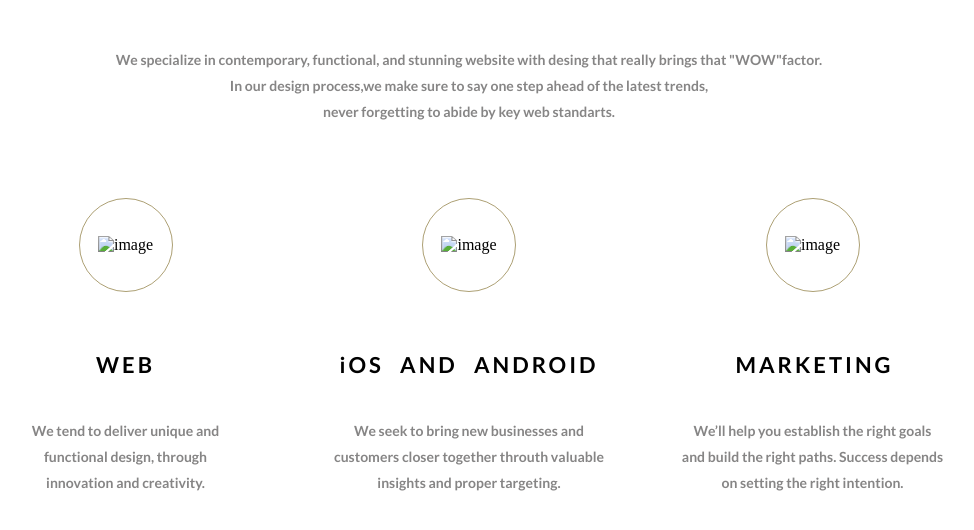
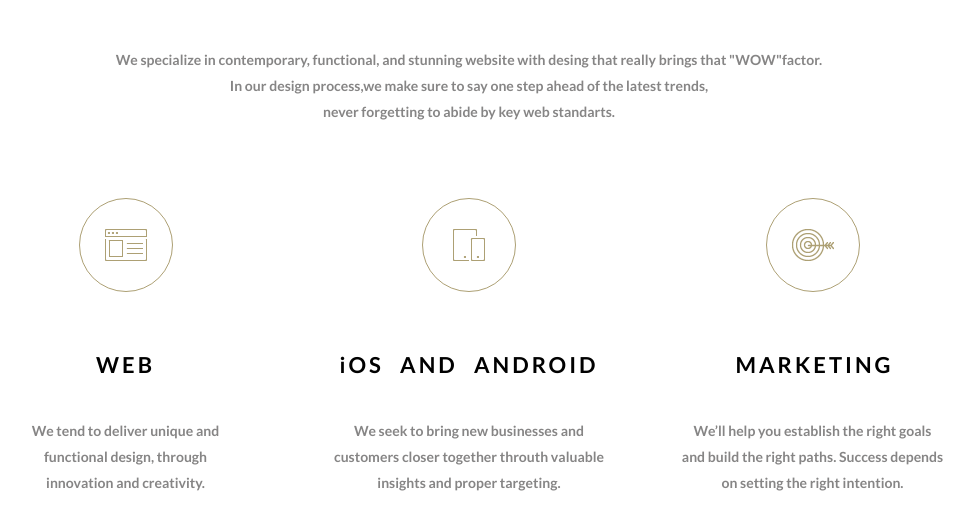
Before and after one commit to sebarabash/sebarabash.io-section, a plain HTML site: page index.html in a window 1280 px wide. Shown: the part 220-750 px from the top of the page, without its empty margins (179-1153 px from the left). Drawn offline with Linux system fonts and the light colour scheme.

Commit message:
update index file

```diff
--- a/index.html
+++ b/index.html
@@ -34,7 +34,7 @@
         <div class="columns">
           <div class="column-left">
             <div class="circle">
-              <img src="img/about/01.png" alt="image" class="img" />
+              <img src="img/01.png" alt="image" class="img" />
             </div>
             <h2 class="left-head">WEB</h2>
             <p class="left-title">
@@ -44,7 +44,7 @@
           </div>
           <div class="column-center">
             <div class="circle">
-              <img src="img/about/02.png" alt="image" class="img" />
+              <img src="img/02.png" alt="image" class="img" />
             </div>
             <h2 class="center-head">iOS AND ANDROID</h2>
             <p class="center-title">
@@ -54,7 +54,7 @@
           </div>
           <div class="column-right">
             <div class="circle">
-              <img src="img/about/03.png" alt="image" class="img" />
+              <img src="img/03.png" alt="image" class="img" />
             </div>
             <h2 class="right-head">MARKETING</h2>
             <p class="right-title">
```
